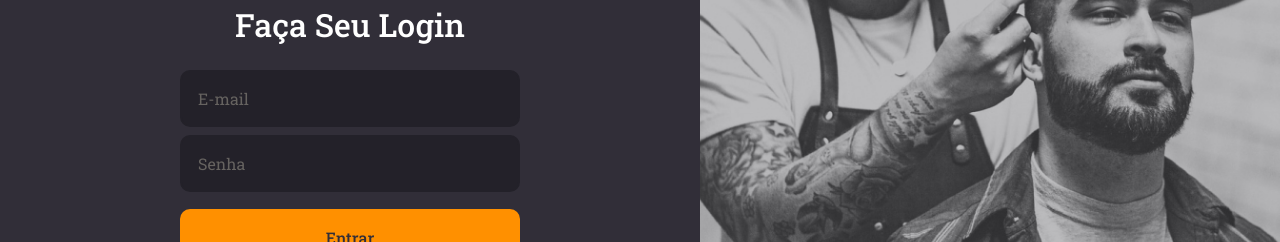
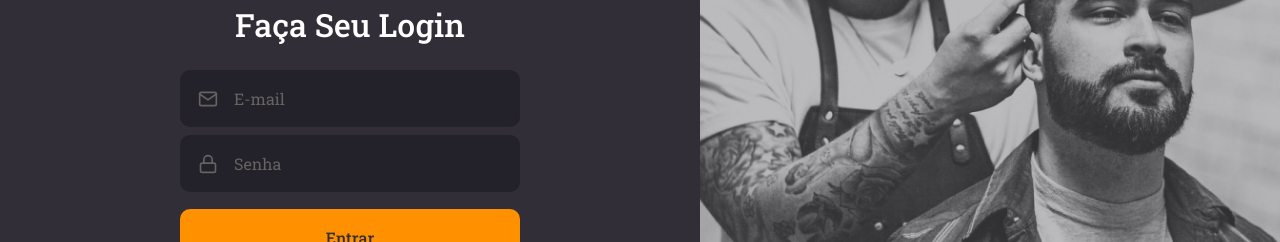
Before and after one commit to leonardo-sarda/goBarber, a React (Create React App) app in the folder gobarber-web/: page / in a window 1280 px wide. Shown: the part 288-530 px from the top of the page. Built offline with nearby package versions, Linux system fonts and the light colour scheme.

Commit message:
Pagina de SingIn finalizada

```diff
--- /dev/null
+++ b/gobarber-web/src/components/Button/index.tsx
@@ -0,0 +1,13 @@
+import React, { ButtonHTMLAttributes } from 'react';
+
+import { Container } from './style';
+
+type ButtonProps = ButtonHTMLAttributes<HTMLButtonElement>;
+
+const Button: React.FC<ButtonProps> = ({ children, ...rest }) => (
+  <Container type="button" {...rest}>
+    {children}
+  </Container>
+);
+
+export default Button;
--- /dev/null
+++ b/gobarber-web/src/components/Button/style.ts
@@ -0,0 +1,19 @@
+import styled from 'styled-components';
+import { shade } from 'polished';
+
+export const Container = styled.button`
+  background: #ff9000;
+  height: 56px;
+  border-radius: 10px;
+  border: 0;
+  padding: 0 16px;
+  width: 100%;
+  color: #312e38;
+  font-weight: 500;
+  margin-top: 17px;
+  transition: background-color 0.2s;
+
+  &:hover {
+    background: ${shade(0.2, '#ff9000')};
+  }
+`;
--- /dev/null
+++ b/gobarber-web/src/components/Input/index.tsx
@@ -0,0 +1,17 @@
+import React, { InputHTMLAttributes } from 'react';
+import { IconBaseProps } from 'react-icons';
+import { Container } from './style';
+
+interface InputProps extends InputHTMLAttributes<HTMLInputElement> {
+  name: string;
+  icon: React.ComponentType<IconBaseProps>;
+}
+
+const Input: React.FC<InputProps> = ({ icon: Icon, ...rest }) => (
+  <Container>
+    {Icon && <Icon size={20} />}
+    <input {...rest} />
+  </Container>
+);
+
+export default Input;
--- /dev/null
+++ b/gobarber-web/src/components/Input/style.ts
@@ -0,0 +1,31 @@
+import styled from 'styled-components';
+
+export const Container = styled.div`
+  background: #232129;
+  border-radius: 10px;
+  border: 2px solid #232129;
+  padding: 16px;
+  width: 100%;
+  color: #666360;
+
+  display: flex;
+  align-items: center;
+
+  & + div {
+    margin-top: 8px;
+  }
+
+  input {
+    background: transparent;
+    flex: 1;
+    border: 0;
+    color: #f4ede8;
+
+    &::placeholder {
+      color: #666360;
+    }
+  }
+  svg {
+    margin-right: 16px;
+  }
+`;
--- a/gobarber-web/src/pages/SingIn/index.tsx
+++ b/gobarber-web/src/pages/SingIn/index.tsx
@@ -1,7 +1,10 @@
 import React from 'react';
-import { FiLogIn } from 'react-icons/fi';
+import { FiLogIn, FiMail, FiLock } from 'react-icons/fi';
 
 import logoImg from '../../assets/Logo.svg';
+
+import Input from '../../components/Input';
+import Button from '../../components/Button';
 
 import { Container, Content, Background } from './style';
 
@@ -15,10 +18,15 @@
           <form>
             <h1>Faça Seu Login</h1>
 
-            <input placeholder="E-mail" />
-            <input type="password" placeholder="Senha " />
+            <Input name="email" icon={FiMail} placeholder="E-mail" />
+            <Input
+              name="password"
+              icon={FiLock}
+              type="password"
+              placeholder="Senha "
+            />
 
-            <button type="submit">Entrar</button>
+            <Button type="submit">Entrar</Button>
 
             <a href="/">Esqueci minha senha</a>
           </form>
--- a/gobarber-web/src/pages/SingIn/style.ts
+++ b/gobarber-web/src/pages/SingIn/style.ts
@@ -27,39 +27,6 @@
 
     h1 {
       margin-bottom: 24px;
-    }
-
-    input {
-      background: #232129;
-      border-radius: 10px;
-      border: 2px solid #232129;
-      padding: 16px;
-      width: 100%;
-      color: #f4ede8;
-
-      &::placeholder {
-        color: #666360;
-      }
-      & + input {
-        margin-top: 8px;
-      }
-    }
-
-    button {
-      background: #ff9000;
-      height: 56px;
-      border-radius: 10px;
-      border: 0;
-      padding: 0 16px;
-      width: 100%;
-      color: #312e38;
-      font-weight: 500;
-      margin-top: 17px;
-      transition: background-color 0.2s;
-
-      &:hover {
-        background: ${shade(0.2, '#ff9000')};
-      }
     }
 
     a {
```
